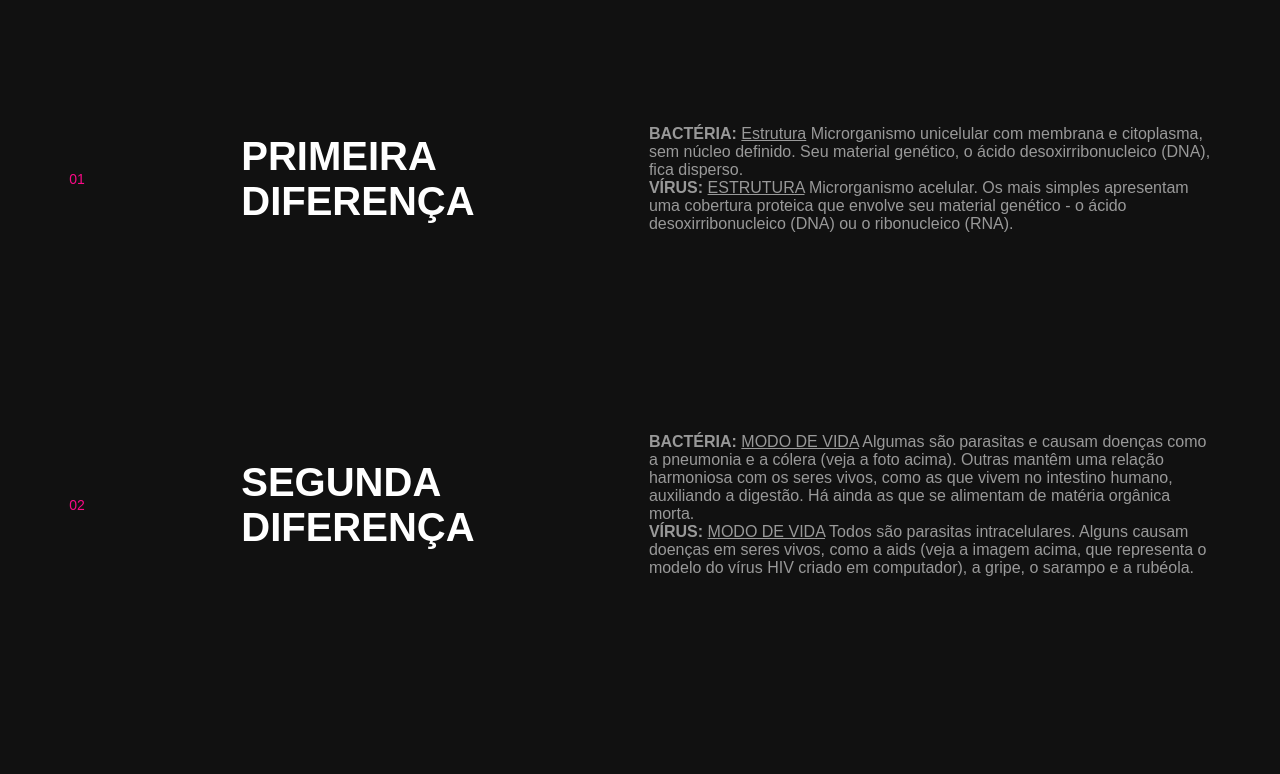
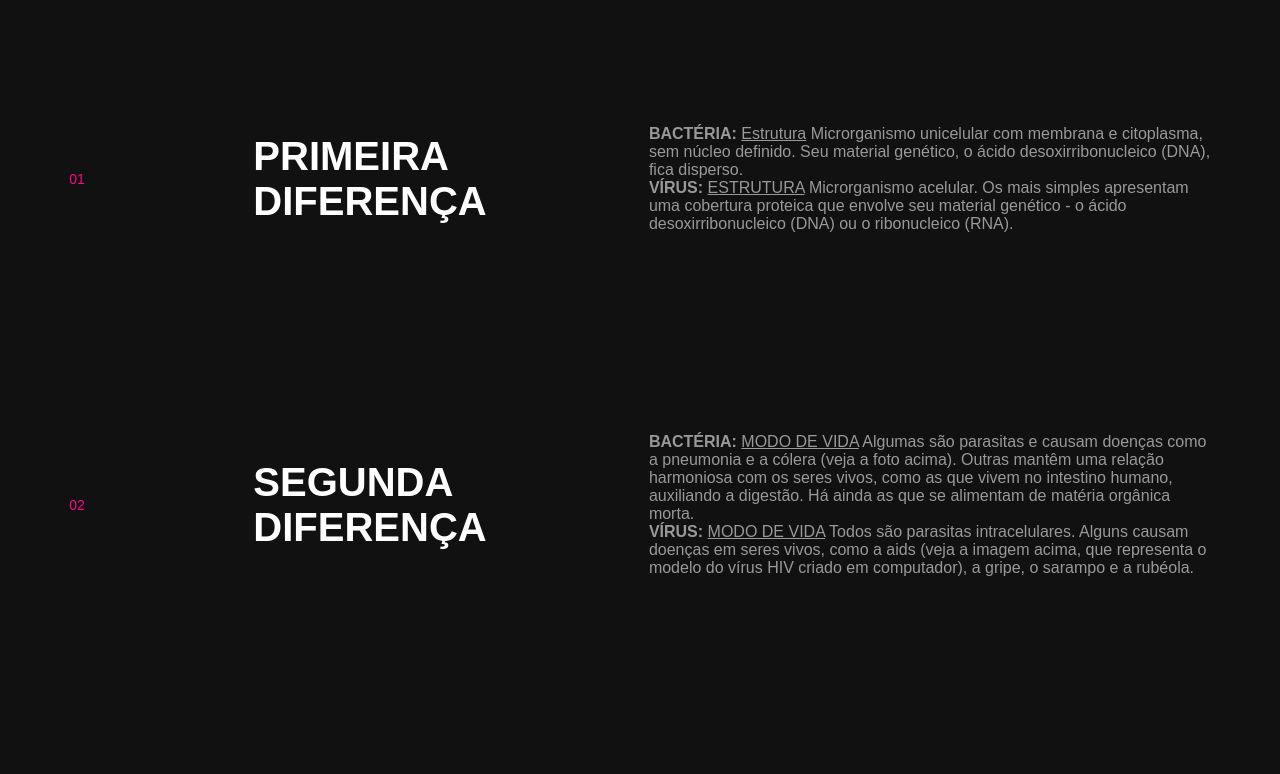
Before and after one commit to Raianedev/raianedev.github.io, a plain HTML site: page biologia/diferencas.html in a window 1280 px wide. Shown: the part 1220-1994 px from the top of the page. Drawn offline with Linux system fonts and the light colour scheme.

Commit message:
style.css

```diff
--- a/biologia/style.css
+++ b/biologia/style.css
@@ -132,13 +132,16 @@ h3.pergunta{
     color:#ffffff;
     font-weight:700;
     text-transform:uppercase;
+    padding:0% 3%;
     width:100%;
+    float:left;
+    position:relative;
+    word-break: break-word;
 }
 h4.resposta{
     font-size:16px;
     color:#999999;
     font-weight:500;
-    width:100%;
 }
 div.perguntas{
     display:inline-block;
```
